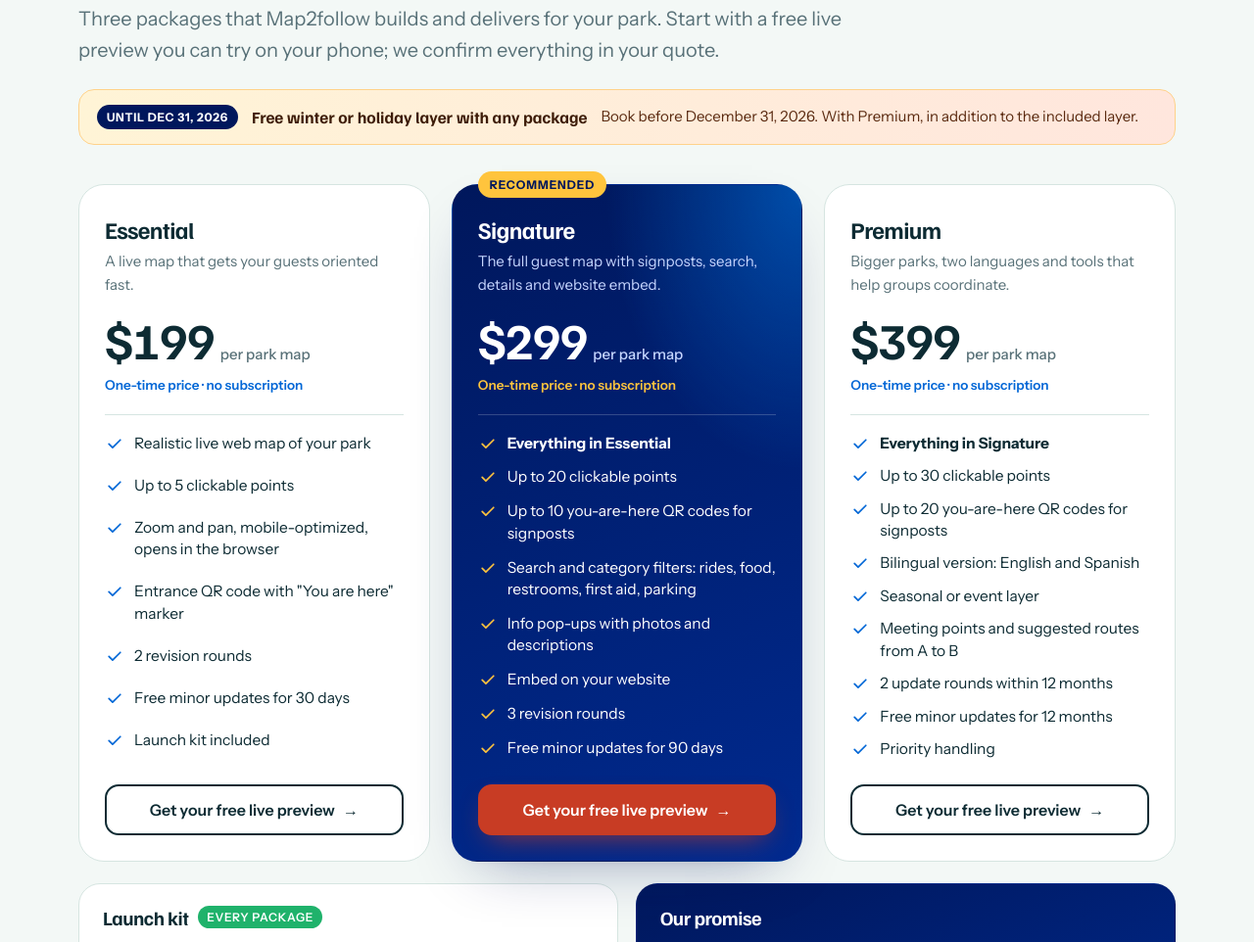
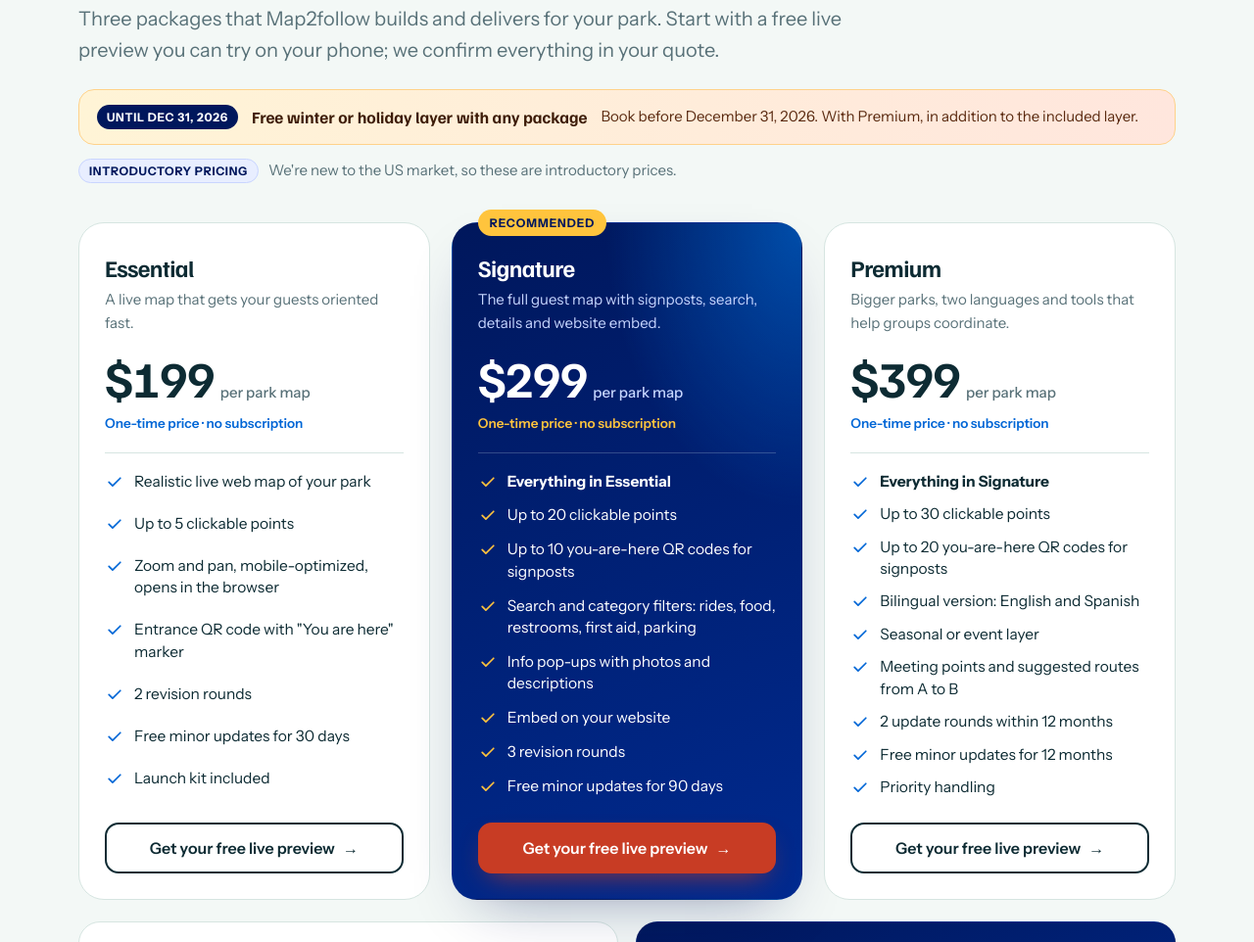
Before and after one commit to morriss-creator/map2follow-preview, a plain HTML site: page index.html in a window 1280 px wide. Shown: the part 4987-5949 px from the top of the page at 98% size. Drawn offline with Linux system fonts and the light colour scheme.

Commit message:
Preview: introductory pricing note

```diff
--- a/index.html
+++ b/index.html
@@ -336,6 +336,8 @@ footer a{color:inherit;margin-inline-start:14px;display:inline-block;padding-blo
 .pm b{display:block;font:700 16px/1.25 var(--display)}.pm span{display:block;color:var(--mute);font-size:14px;line-height:1.4;margin-top:3px}
 @media (max-width:760px){.promise .w{grid-template-columns:minmax(0,1fr)}}
 @media (max-width:560px){.promise{margin-top:-30px}.promise .w{grid-template-columns:minmax(0,1fr)}}
+.intp{display:flex;flex-wrap:wrap;align-items:center;gap:6px 10px;margin:14px 0 0;font-size:15px;color:var(--mute)}
+.intp .ipb{font:700 12px var(--body);letter-spacing:.06em;text-transform:uppercase;padding:4px 10px;border-radius:999px;background:#e8eeff;color:#00175c;border:1px solid #c9d5ff}
 .intro{display:flex;flex-wrap:wrap;gap:8px 14px;align-items:center;margin-top:24px;padding:14px 18px;border-radius:16px;background:linear-gradient(90deg,#fff4d6,#ffe6dd);color:#5a2a10;border:1px solid #ffd28a}
 .intro b{font-family:var(--display);font-size:17px;color:#3d1c08}.intro span{font-size:15px}
 .intro .tagd{background:#00175c;color:#fff;font:700 12px var(--body);letter-spacing:.06em;text-transform:uppercase;padding:5px 10px;border-radius:999px}
@@ -487,6 +489,7 @@ footer a{color:inherit;margin-inline-start:14px;display:inline-block;padding-blo
   <h2 class="rv">Choose your live map</h2>
   <p class="lead rv">Three packages that Map2follow builds and delivers for your park. Start with a free live preview you can try on your phone; we confirm everything in your quote.</p>
   <div class="intro rv"><span class="tagd">Until Dec 31, 2026</span><b>Free winter or holiday layer with any package</b><span>Book before December 31, 2026. With Premium, in addition to the included layer.</span></div>
+  <p class="intp rv"><span class="ipb">Introductory pricing</span><span>We're new to the US market, so these are introductory prices.</span></p>
   <div class="pk">
     <article class="tier rv" aria-labelledby="t-essential">
       <h3 class="tn" id="t-essential">Essential</h3><p class="td">A live map that gets your guests oriented fast.</p>
```
